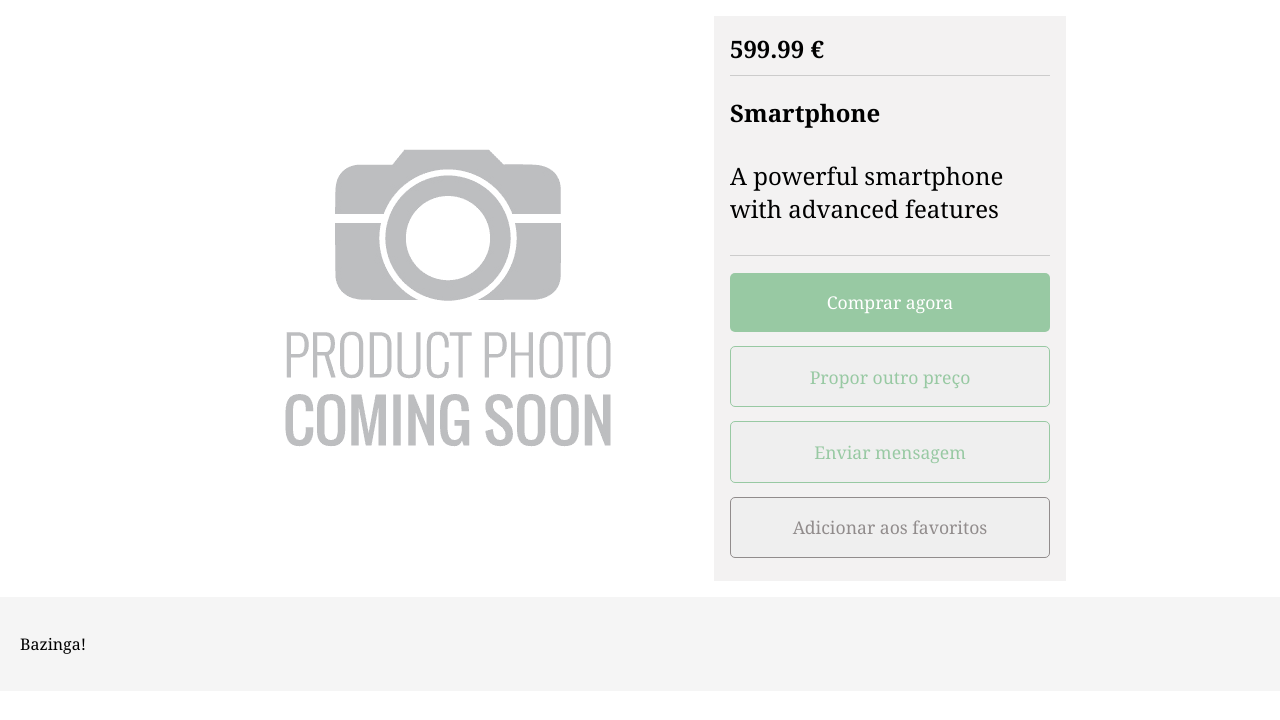
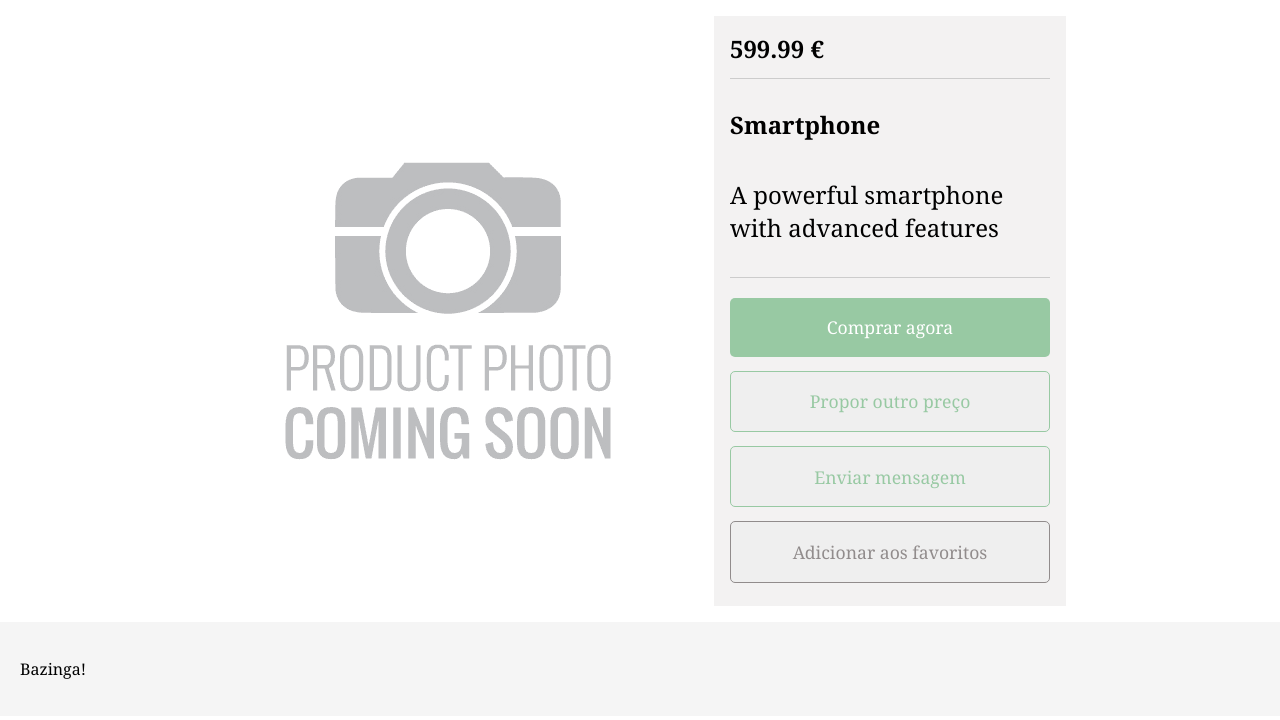
Before and after one commit to FEUP-LTW-2024/ltw-project-2024-ltw06g02, a PHP site: page /product.php?id=1 in a window 1280 px wide. Shown: the part 80-800 px from the top of the page. Run offline with PHP 8.4, Linux system fonts and the light colour scheme; data comes from the database, SQL or seed files in the repository.

Commit message:
changing pixels to ems

```diff
--- a/css/productPage.css
+++ b/css/productPage.css
@@ -17,16 +17,16 @@
     width: 100%;
     border: none;
     border-bottom: 1px solid #ccc;
-    margin: 10px 0;
+    margin: 0.8em 0 0.8em 0;
 }
 
 .price {
-    font-size: 24px;
+    font-size: 1.5em;
     margin: 0;
 }
 
 .name, .description {
-    margin-top: 10px;
+    margin-top: 0.7em;
 }
 
 .description {
```
